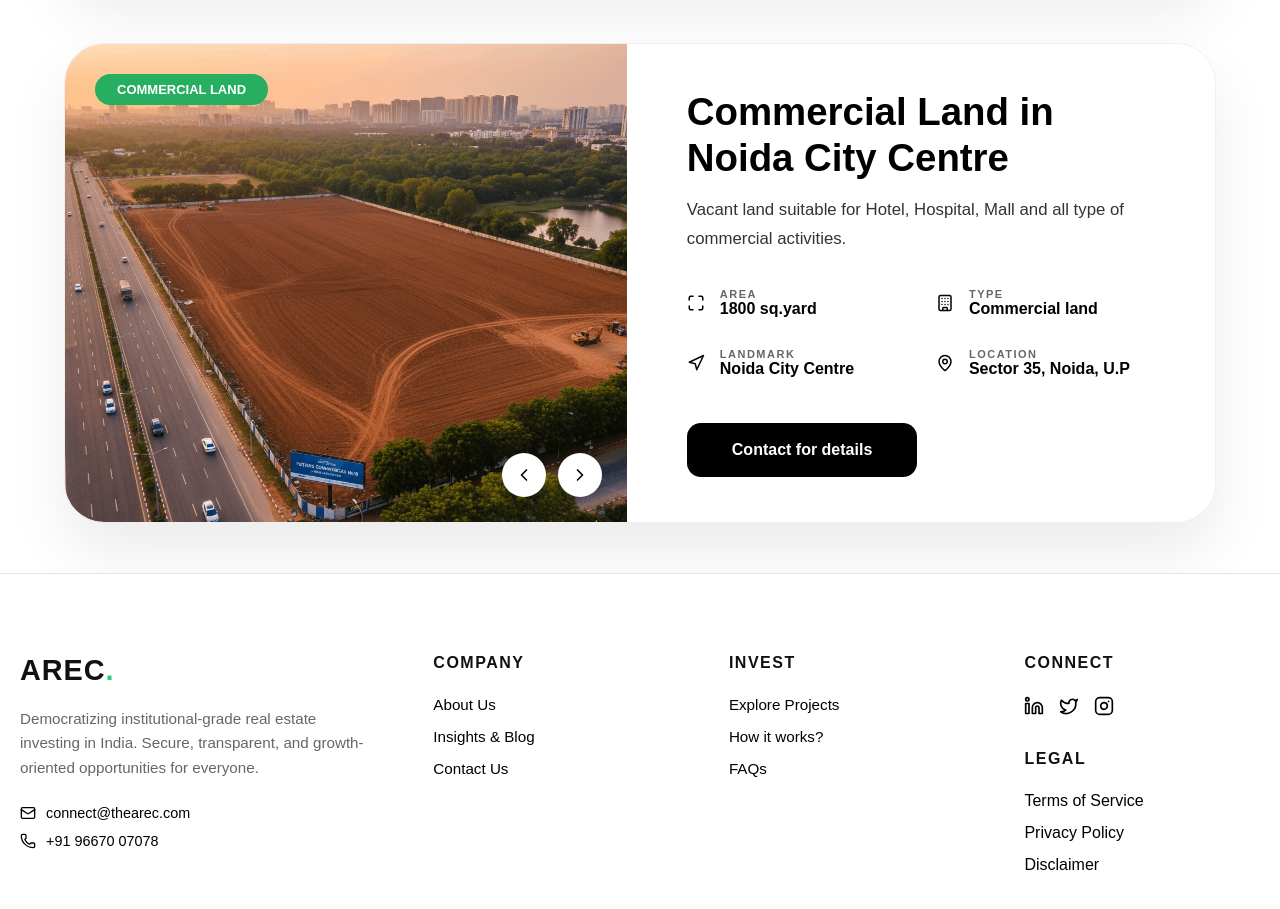
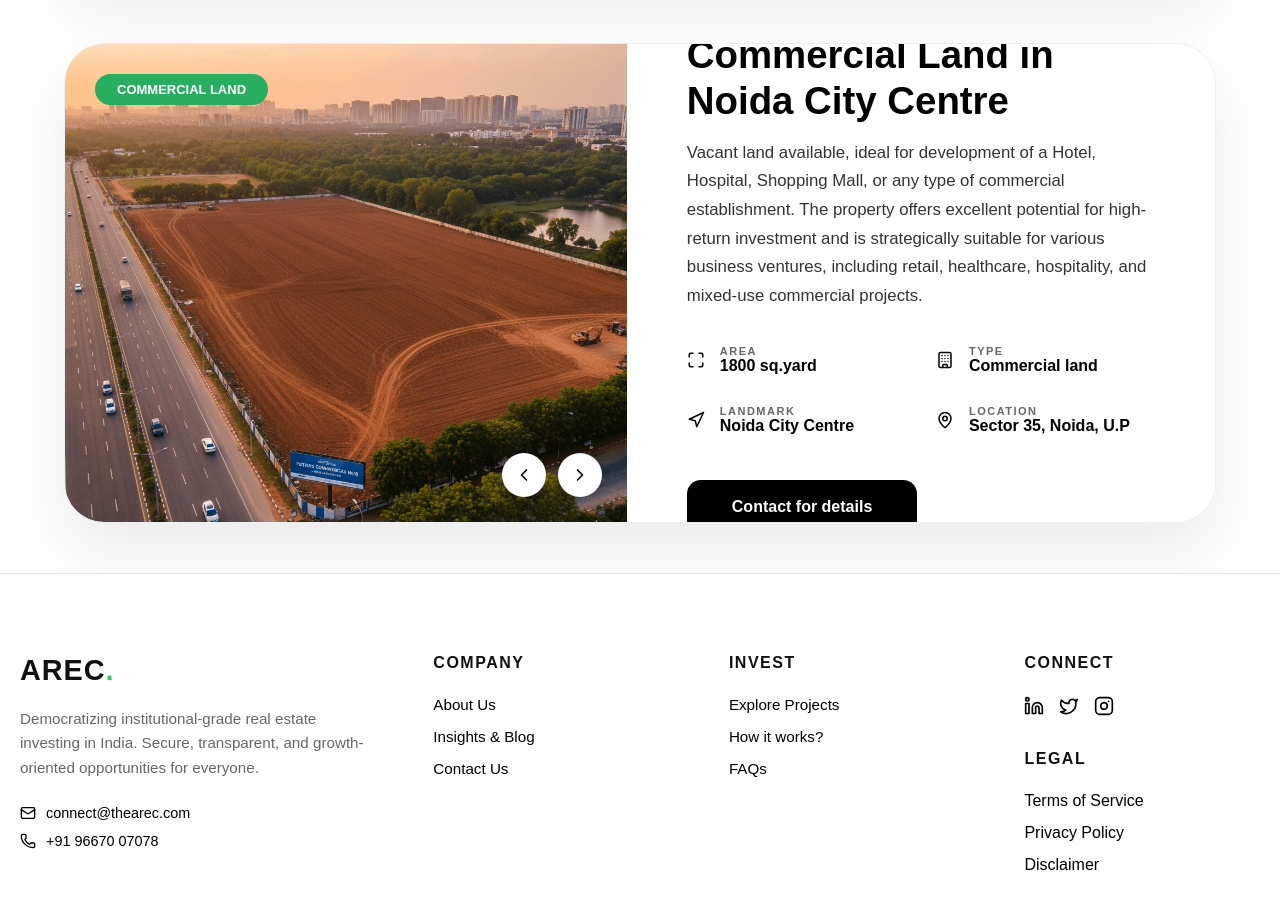
Before and after one commit to hestiyaCode/arec-real-estate, a Next.js app: page /premiumProperites in a window 1280 px wide. Shown: the part 800-1709 px from the top of the page. Built offline with nearby package versions, Linux system fonts and the light colour scheme; a web font is replaced by a local one.

Commit message:
added dialer in call now

```diff
--- a/src/app/commercialproperties/page.js
+++ b/src/app/commercialproperties/page.js
@@ -1,5 +1,5 @@
 import CommercialSlider from "../home/commercial/commercial";
-import Footer from "../home/Footer/Footer";
+
 export default function Contact() {
   return (
     <>
--- a/src/app/common/header/header.js
+++ b/src/app/common/header/header.js
@@ -12,12 +12,12 @@ export default function Header() {
   return (
     <header className={styles.navbar}>
       <div className={styles.container}>
-        {/* Logo - Hamesha Left mein rahega */}
+        {/* Logo */}
         <Link href="/" className={styles.logoLink} onClick={closeMenu}>
           <div className={styles.logoText}>AREC<span className={styles.dot}>.</span></div>
         </Link>
 
-        {/* Navigation Menu - Ab saare direct links hain */}
+        {/* Navigation Menu */}
         <nav className={`${styles.navMenu} ${isMenuOpen ? styles.menuActive : ""}`}>
           <ul>
             <li><Link href="/aboutUs" onClick={closeMenu}>About Us</Link></li>
@@ -26,16 +26,16 @@ export default function Header() {
             <li><Link href="/commercialproperites" onClick={closeMenu}>Commercial Buildings</Link></li>
             <li><Link href="/premiumProperites" onClick={closeMenu}>Exclusive Property</Link></li>
             <li><Link href="/InsightsAndBlogsPage" onClick={closeMenu}>Insights & Blogs</Link></li>
-
-
             <li><Link href="/contact-page" onClick={closeMenu}>Contact</Link></li>
-             <li><Link href="/career" onClick={closeMenu}>Career</Link></li>
+            <li><Link href="/career" onClick={closeMenu}>Career</Link></li>
           </ul>
         </nav>
 
-        {/* Actions - Call Now aur Hamburger Right mein */}
+        {/* Actions */}
         <div className={styles.actions}>
-          <Link href="/contact-page" className={styles.callBtn}>CALL NOW</Link>
+          {/* UPDATED: Calling link added here */}
+          <a href="tel:+919667007078" className={styles.callBtn}>CALL NOW</a>
+
           <button className={styles.mobileToggle} onClick={toggleMenu} aria-label="Toggle Menu">
             <span></span><span></span><span></span>
           </button>
--- a/src/app/premiumProperites/premiumproperites.js
+++ b/src/app/premiumProperites/premiumproperites.js
@@ -28,7 +28,7 @@ const properties = [
     type: "Commercial land",
     landmark: "Noida City Centre",
     location: "Sector 35, Noida, U.P",
-    description: "Vacant land suitable for Hotel, Hospital, Mall and all type of commercial activities."
+    description: "Vacant land available, ideal for development of a Hotel, Hospital, Shopping Mall, or any type of commercial establishment. The property offers excellent potential for high-return investment and is strategically suitable for various business ventures, including retail, healthcare, hospitality, and mixed-use commercial projects."
   }
 ];
 
```
